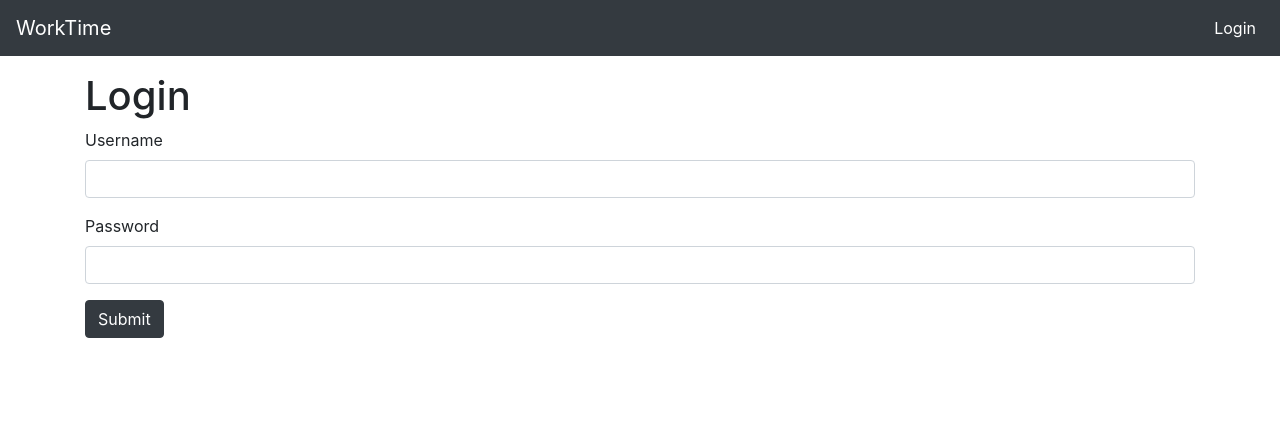
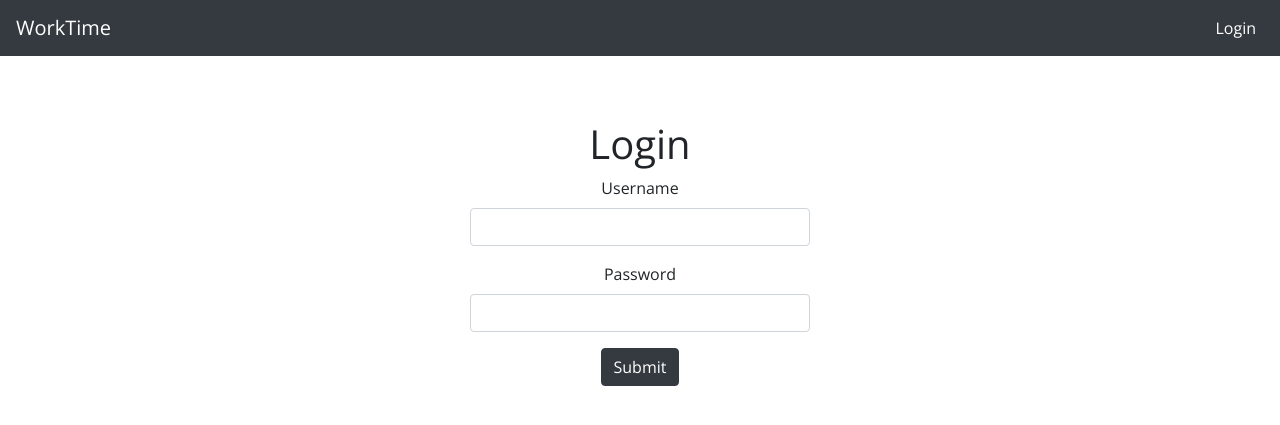
Before and after one commit to worktimewebapps/WorkTime, a Flask app: page /login in a window 1280 px wide. Shown: the top 425 px of the page. Run offline with Flask 2, Linux system fonts and the light colour scheme; data that the repository does not hold is empty; some libraries are stand-ins or nearby versions.

Commit message:
Added front end

```diff
--- a/WorkTime/app.py
+++ b/WorkTime/app.py
@@ -11,7 +11,7 @@ app = Flask(__name__)
 #Config MySQL
 app.config['MYSQL_HOST'] = 'localhost'
 app.config['MYSQL_USER'] = 'root'
-app.config['MYSQL_PASSWORD'] = ''
+app.config['MYSQL_PASSWORD'] = 'Romeo727'
 app.config['MYSQL_DB'] = 'work'
 app.config['MYSQL_CURSORCLASS'] = 'DictCursor'
 # app.config['CLEARDB_DATABASE_URL'] = ''
--- /dev/null
+++ b/WorkTime/static/css/main.css
@@ -0,0 +1,17 @@
+body {
+	font-family: 'Open Sans', sans-serif;
+}
+
+#lineView {
+	display: block;
+}
+
+#gridView {
+	display: none;
+}
+
+#schedulecard {
+	width: 175px;
+	height: 120px;
+	display: inline-block;
+}
--- /dev/null
+++ b/WorkTime/static/js/main.js
@@ -0,0 +1,11 @@
+function dashboardViewToggle() {
+	var line = document.getElementById("lineView");
+	var grid = document.getElementById("gridView");
+	if (line.style.display === "none" && grid.style.display === "inline") {
+		line.style.display = "block";
+		grid.style.display = "none";
+	} else {
+		line.style.display = "none";
+		grid.style.display = "inline";
+	}
+}
--- a/WorkTime/templates/allemployeetimes.html
+++ b/WorkTime/templates/allemployeetimes.html
@@ -8,7 +8,7 @@
 
 
     <ul>
-        <h1>Employee Shifts</h1>
+        <h1 class="text-center">Employee Shifts</h1>
         <br>
         <br>
 
--- a/WorkTime/templates/editshift.html
+++ b/WorkTime/templates/editshift.html
@@ -6,7 +6,7 @@
 {% block body %}
 
 	<ul>
-    	<h1>Edit Shift</h1>
+    	<h1 class="text-center">Edit Shift</h1>
     		<li class="list-group-item">
     			<a><b>Day:</b>   &nbsp;&nbsp;  {{shift.dayofweek}}<a><br>
     			<a><b>Start:</b> &nbsp;{{shift.starttime}}</a><br>
--- a/WorkTime/templates/index.html
+++ b/WorkTime/templates/index.html
@@ -6,7 +6,7 @@
 {% block body %}
     <br><br><br><br>
     <div class="jumbotron text-center">
-        <h1>Welcome to WorkTime</h1>
+        <h1>Welcome to WorkTime!</h1>
         <p class="lead">Manage your shifts</p>
         <a href="/login"><input type="button" class="btn btn-dark" value="Get Started"></a>
     </div>
--- a/WorkTime/templates/layout.html
+++ b/WorkTime/templates/layout.html
@@ -4,6 +4,8 @@
 		<meta charset="utf=8">
 		<title>WorkTime</title>
 		<link rel = "stylesheet" href="https://stackpath.bootstrapcdn.com/bootstrap/4.1.3/css/bootstrap.min.css">
+		<link href="https://fonts.googleapis.com/css?family=Montserrat|Open+Sans" rel="stylesheet">
+		<link rel="stylesheet" href="{{ url_for('static',filename='css/main.css') }}">
 	</head>
 </html>
 <body>
@@ -13,4 +15,5 @@
 		{% block body %}{% endblock %}
 	</div>
 	<script src="https://stackpath.bootstrapcdn.com/bootstrap/4.1.3/js/bootstrap.min.js"></script>
+	<script src="{{url_for('static', filename='js/main.js')}}"></script>
 </body>
--- a/WorkTime/templates/login.html
+++ b/WorkTime/templates/login.html
@@ -5,8 +5,8 @@
 
 {% block body %}
 
-    <h1>Login</h1>
-    <form method="POST" action="">
+    <h1 class="text-center mt-5">Login</h1>
+    <form method="POST" action="" class="text-center mx-auto col-sm-4">
     	<div class="form-group">
     		<label>Username</label>
             <input type="text" name="username" class="form-control" value="{{request.form.username}}">
--- a/WorkTime/templates/register.html
+++ b/WorkTime/templates/register.html
@@ -3,7 +3,7 @@
 
 {% block body %}
 
-    <h1>Register New Employee</h1><br>
+    <h1 class="text-center">Register New Employee</h1><br>
     {% from "includes/_formhelpers.html" import render_field %}
     <form method="POST" action="">
     	<div class="form-group">
--- a/WorkTime/templates/scheduler.html
+++ b/WorkTime/templates/scheduler.html
@@ -2,7 +2,7 @@
 
 {% block body %}
 
-    <h1>Scheduler</h1>
+    <h1 class="text-center">Scheduler</h1>
 
 
     {% from "includes/_formhelpers.html" import render_field %}
```
Also changed, not shown: WorkTime/templates/dashboard.html (+22 -4 lines), 5 other files.
